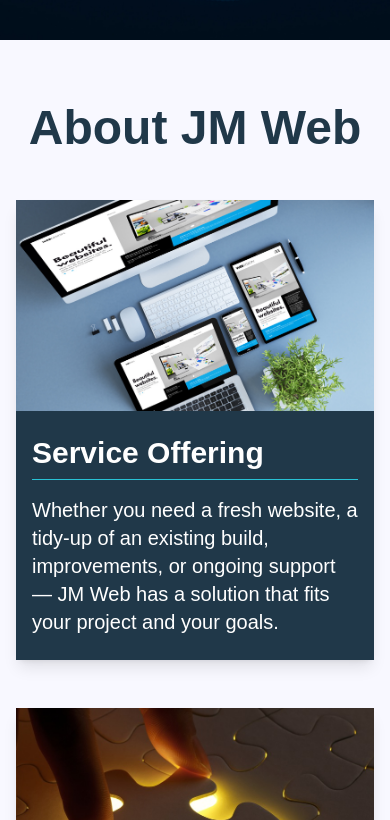
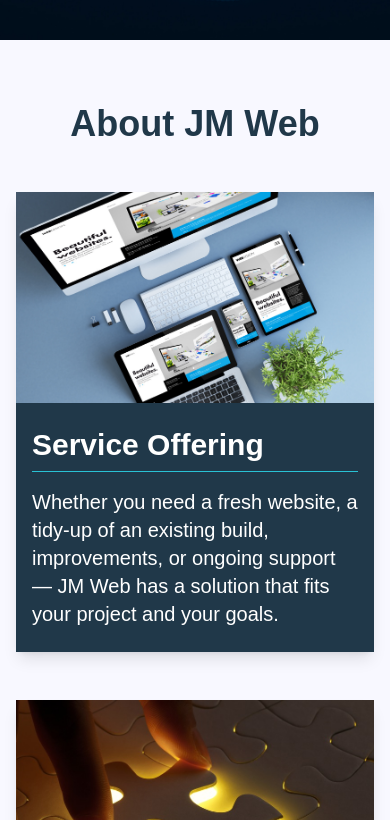
Before and after one commit to JackM510/Next.js-JMWEB, a Next.js app: page / in a window 390 px wide. Shown: the part 804-1624 px from the top of the page. Built offline with nearby package versions, Linux system fonts and the light colour scheme.

Commit message:
added md:text-size to heading for better scaling across devices

```diff
--- a/src/app/components/ui/SectionHeading.tsx
+++ b/src/app/components/ui/SectionHeading.tsx
@@ -5,6 +5,6 @@
 
 export default function SectionHeading({ children, color }: SectionHeadingProps) {
     return (
-        <h1 className={`${color} text-5xl text-center font-bold mb-12`}>{ children }</h1>
+        <h1 className={`${color} text-4xl md:text-5xl text-center font-bold mb-12`}>{ children }</h1>
     );
 }
```
